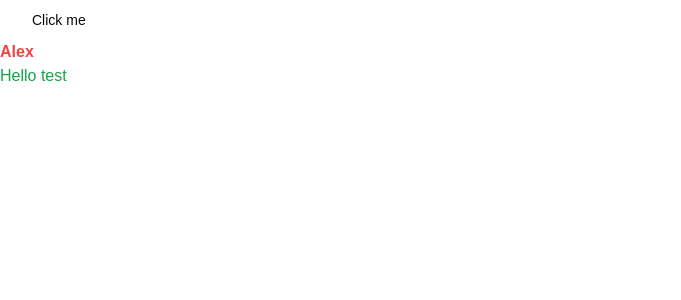
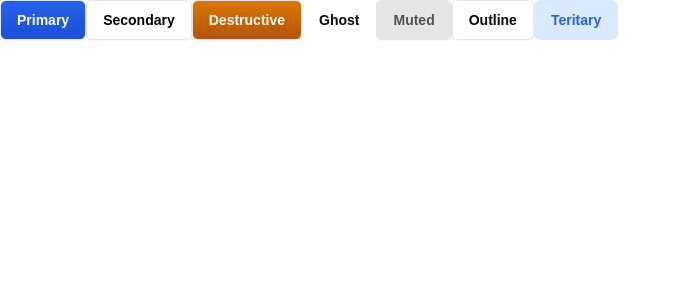
Before and after one commit to Johnny-Jackpot/jira-clone-react, a Next.js app: page / in a window 1280 px wide. Shown: the top 300 px of the page, without its empty margins (0-681 px from the left). Built offline with nearby package versions, Linux system fonts and the light colour scheme.

Commit message:
updated button component

```diff
--- a/src/app/page.tsx
+++ b/src/app/page.tsx
@@ -1,14 +1,15 @@
 import { Button } from "@/components/ui/button";
-import { TestComponent } from "@/features/test";
 
 export default function Home() {
   return (
-    <div>
-      <Button variant="test" size="lg">
-        Click me
-      </Button>
-      <p className="text-red-500 font-semibold">Alex</p>
-      <TestComponent />
+    <div className="">
+      <Button>Primary</Button>
+      <Button variant="secondary">Secondary</Button>
+      <Button variant="destructive">Destructive</Button>
+      <Button variant="ghost">Ghost</Button>
+      <Button variant="muted">Muted</Button>
+      <Button variant="outline">Outline</Button>
+      <Button variant="teritary">Teritary</Button>
     </div>
   );
 }
--- a/src/components/ui/button.tsx
+++ b/src/components/ui/button.tsx
@@ -5,30 +5,32 @@
 import { cn } from "@/lib/utils"
 
 const buttonVariants = cva(
-  "inline-flex items-center justify-center gap-2 whitespace-nowrap rounded-md text-sm font-medium transition-colors focus-visible:outline-none focus-visible:ring-1 focus-visible:ring-ring disabled:pointer-events-none disabled:opacity-50 [&_svg]:pointer-events-none [&_svg]:size-4 [&_svg]:shrink-0",
+  "inline-flex items-center justify-center gap-2 whitespace-nowrap rounded-md text-sm font-semibold transition-colors focus-visible:outline-none focus-visible:ring-1 focus-visible:ring-ring disabled:pointer-events-none disabled:bg-neutral-100 disabled:from-neutral-100 disabled:to-neutral-100 disabled:text-neutral-300 border border-neutral-200 shadow-sm [&_svg]:pointer-events-none [&_svg]:size-4 [&_svg]:shrink-0",
   {
     variants: {
       variant: {
-        default:
-          "bg-primary text-primary-foreground shadow hover:bg-primary/90",
+        primary:
+          "bg-gradient-to-b from-blue-600 to-blue-700 text-primary-foreground hover:from-blue-700 hover:to-blue-700",
         destructive:
-          "bg-destructive text-destructive-foreground shadow-sm hover:bg-destructive/90",
+          "bg-gradient-to-b from-amber-600 to-amber-700 text-destructive-foreground hover:from-amber-700 hover:to-amber-700",
         outline:
           "border border-input bg-background shadow-sm hover:bg-accent hover:text-accent-foreground",
         secondary:
-          "bg-secondary text-secondary-foreground shadow-sm hover:bg-secondary/80",
-        ghost: "hover:bg-accent hover:text-accent-foreground",
-        link: "text-primary underline-offset-4 hover:underline",
+          "bg-white text-black hover:bg-neutral-100",
+        ghost: "border-transparent shadow-none hover:bg-accent hover:text-accent-foreground",
+        muted: "bg-neutral-200 text-neutral-600 hover:bg-neutral-200/80",
+        teritary: "bg-blue-100 text-blue-600 border-transparent hover:bg-blue-200 shadow-none"
       },
       size: {
-        default: "h-9 px-4 py-2",
-        sm: "h-8 rounded-md px-3 text-xs",
-        lg: "h-10 rounded-md px-8",
-        icon: "h-9 w-9",
+        default: "h-10 px-4 py-2",
+        sm: "h-8 rounded-md px-3",
+        xs: "h-7 rounded-md px-2 text-xs",
+        lg: "h-12 rounded-md px-8",
+        icon: "h-8 w-8",
       },
     },
     defaultVariants: {
-      variant: "default",
+      variant: "primary",
       size: "default",
     },
   }
--- a/src/features/test.tsx
+++ /dev/null
@@ -1,3 +0,0 @@
-export const TestComponent = () => {
-    return <p className="text-green-600">Hello test</p>
-}
```
